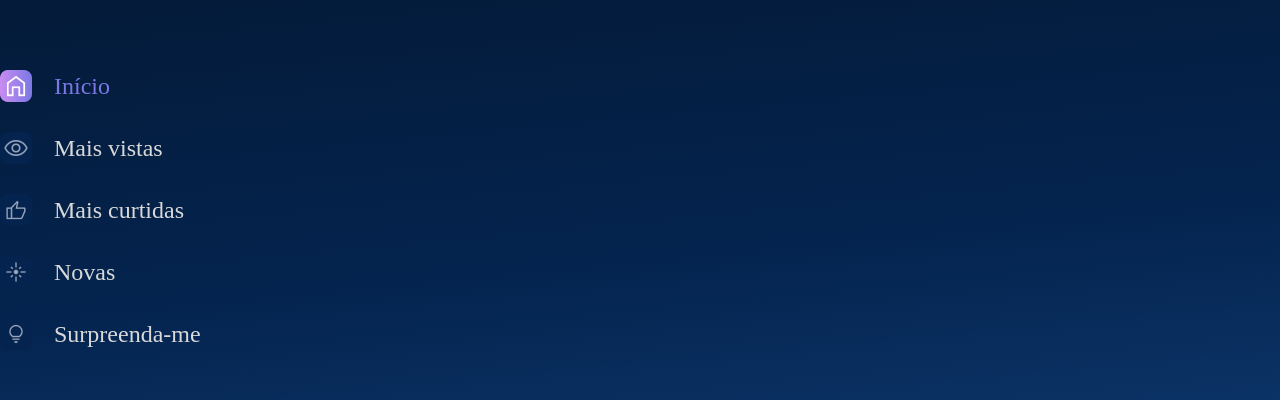
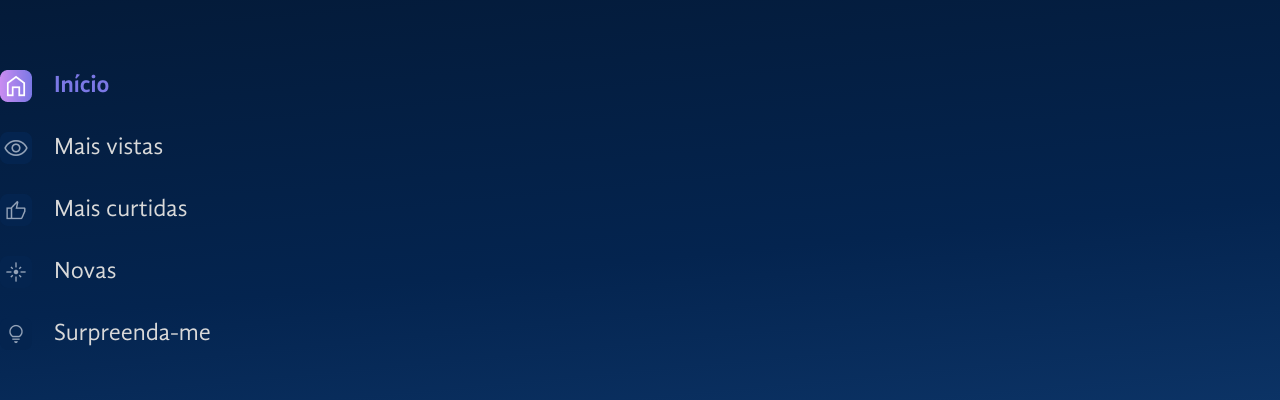
Before and after one commit to dcsalengue/space-app, a React (Vite) app: page / in a window 1280 px wide. Shown: the part 122-522 px from the top of the page. Built offline with nearby package versions, Linux system fonts and the light colour scheme.

Commit message:
08. Importando as fontes do projeto #2

```diff
--- a/src/componentes/BarraLateral/ItemNavegacao/index.jsx
+++ b/src/componentes/BarraLateral/ItemNavegacao/index.jsx
@@ -12,6 +12,7 @@
     gap: 22px;
 
     color: ${props => props.$ativo ? '#7B78E5' : '#D9D9D9'};
+    font-family: ${props => props.$ativo ? 'GandhiSansBold' : 'GandhiSansRegular'};
    `
 
 
--- a/src/componentes/EstilosGlobais/index.jsx
+++ b/src/componentes/EstilosGlobais/index.jsx
@@ -1,9 +1,20 @@
 import { createGlobalStyle } from "styled-components";
+import  GandhiSansRegular  from "./fontes/GandhiSans-Regular.otf";
+import  GandhiSansBold  from "./fontes/GandhiSans-Bold.otf";
 
 const EstilosGlobais = createGlobalStyle`
+  @font-face {
+    font-family: GandhiSansRegular;
+    src: local('GandhiSansRegular'), local('Gandhi Sans Regular'), url(${GandhiSansRegular});
+  }
+  @font-face {
+    font-family: GandhiSansBold;
+    src: local('GandhiSansBold'), local('Gandhi Sans Bold'), url(${GandhiSansBold});
+  }
 html {
   line-height: 1.15;
   -webkit-text-size-adjust: 100%;
+  font-family: GandhiSansRegular;
 }
 body {
   margin: 0;
```
